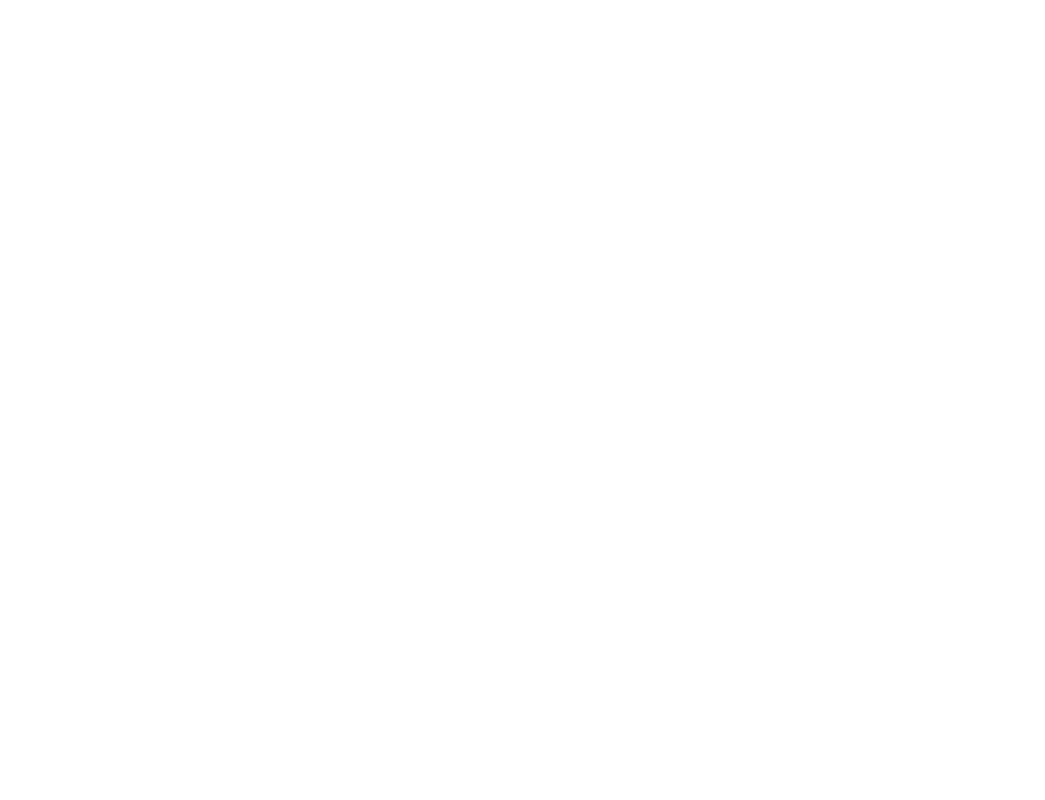
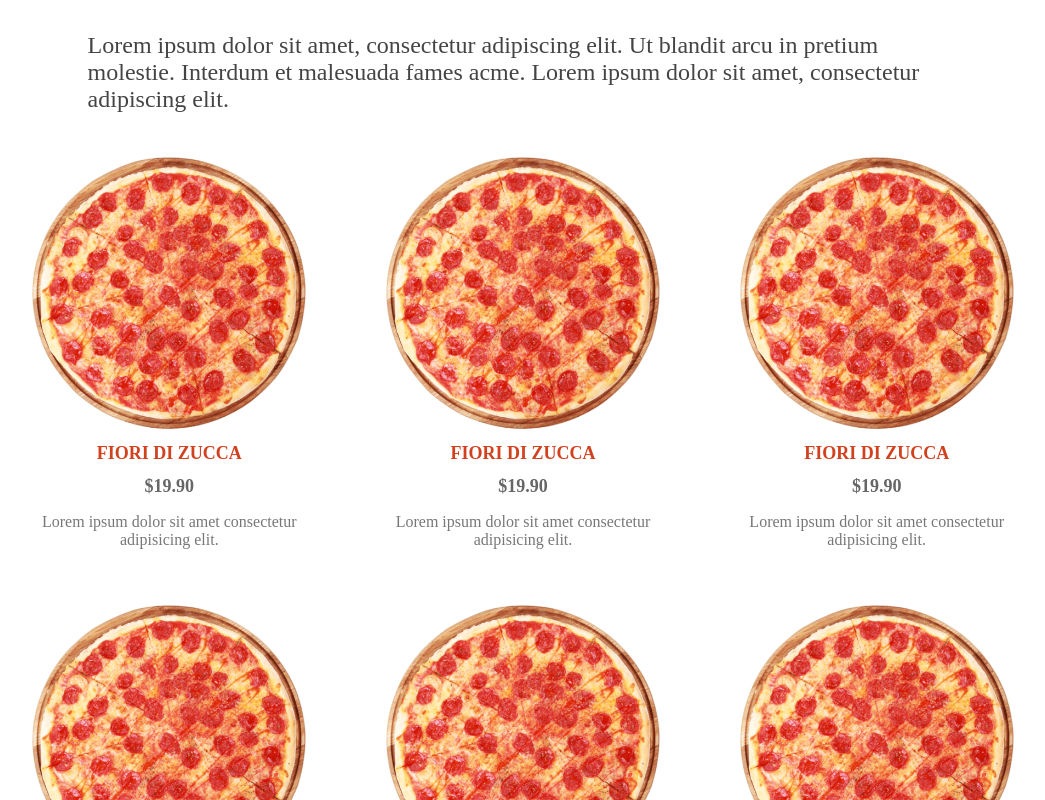
Before and after one commit to johnsistem/restaurant, a Next.js app: page / in a window 1280 px wide. Shown: the part 800-1600 px from the top of the page, without its empty margins (117-1162 px from the left). Before the commit the page ends 800 px from the top, so only its background shows below. Built offline with nearby package versions, Linux system fonts and the light colour scheme.

Commit message:
created components,footer and images

```diff
--- /dev/null
+++ b/components/PizzaCard.jsx
@@ -0,0 +1,22 @@
+import React from 'react';
+import styles from "../styles/PizzaCard.module.css";
+import Image from 'next/image';
+
+
+
+
+const PizzaCard = () => {
+   return (
+		<div className={styles.container}>
+			<Image src="/img/pizza.png" alt="" width="500" height="500" />
+			<h1 className={styles.title}>FIORI DI ZUCCA</h1>
+			<span className={styles.price}>$19.90</span>
+			<p className={styles.desc}>
+
+				Lorem ipsum dolor sit amet consectetur adipisicing elit.
+			</p>
+		</div>
+	);
+};
+
+export default PizzaCard;
--- /dev/null
+++ b/components/PizzaList.jsx
@@ -0,0 +1,27 @@
+import React from 'react';
+import styles from "../styles/PizzaList.module.css";
+import PizzaCard from './PizzaCard.jsx';
+const PizzaList = () => {
+   return (
+		<div className={styles.container}>
+			<h1 className={styles.title}>THES BEST PIZZA IN THE TOWN</h1>
+			<p className={styles.desc}>
+				Lorem ipsum dolor sit amet, consectetur adipiscing elit. Ut blandit
+				arcu in pretium molestie. Interdum et malesuada fames acme. Lorem
+				ipsum dolor sit amet, consectetur adipiscing elit.
+         </p>
+			<div className={styles.wrapper}>
+				<PizzaCard/>
+				<PizzaCard/>
+				<PizzaCard/>
+				<PizzaCard/>
+				<PizzaCard/>
+				<PizzaCard/>
+				<PizzaCard/>
+				<PizzaCard/>
+			</div>
+		</div>
+	);
+};
+
+export default PizzaList;
--- a/pages/index.js
+++ b/pages/index.js
@@ -1,6 +1,7 @@
 import Head from "next/head";
 import Image from "next/image";
 import Featured from "../components/Featured.jsx";
+import PizzaList from "../components/PizzaList.jsx";
 import styles from "../styles/Home.module.css";
 
 export default function Home() {
@@ -12,6 +13,7 @@
 				<link rel="icon" href="/favicon.ico" />
 			</Head>
 			<Featured />
+			<PizzaList/>
 
 		</div>
 	);
--- a/styles/Featured.module.css
+++ b/styles/Featured.module.css
@@ -19,6 +19,7 @@
    width: 300vw;
    height: 100%;
    display: flex;
+   transition: all 1.5s ease-in-out;/* moving sofly */
 }
 .imgContainer {
    width: 100vw;
--- /dev/null
+++ b/styles/Footer.module.css
@@ -0,0 +1,38 @@
+.container{
+  height: calc(100vh - 100px);
+  background: #222;
+  display: flex;
+
+}
+
+.item{
+   flex: 1;
+   position: relative;
+   display: flex;
+
+}
+
+.item:last-child{
+  flex: 2;
+  padding: 50px;
+  justify-content: space-between;
+
+}
+
+.card{
+  flex: 1;
+  padding: 0 20px;
+}
+
+.title{
+   font-size: 18px;
+   color: #b7903c;
+}
+
+.text{
+  color:lightgray;
+}
+
+.motto{
+  color: rgb(211,211,211);
+}
--- a/styles/NavBar.module.css
+++ b/styles/NavBar.module.css
@@ -7,7 +7,7 @@
 	justify-content: space-between;
 	position: sticky;
 	top: 0;
-	/* z-index: 999; */
+	z-index: 999;/* apilamiento de capaz */
 }
 
 .item {
--- /dev/null
+++ b/styles/PizzaCard.module.css
@@ -0,0 +1,27 @@
+.container{
+
+   width: 22%; /* ?? */
+   padding: 10px;
+   display: flex;
+   flex-direction: column;
+   align-items: center;
+   justify-content: center;
+   padding: 20px 40px;
+   cursor: pointer;
+
+}
+.title{
+   font-size: 18px;
+   font-weight: bold;
+   color:#d1411e
+}
+.price{
+   font-size: 18px;
+   font-weight: bold;
+   color:#666
+}
+
+.desc{
+   text-align:center;
+   color:#777
+}
--- /dev/null
+++ b/styles/PizzaList.module.css
@@ -0,0 +1,18 @@
+.container{
+   padding: 20px 10px;
+   display: flex;
+   flex-direction: column;
+   align-items: center;
+}
+.desc{
+   font-size: 24px;
+   color: #444;
+   width: 70%;
+}
+.wrapper{
+   width: 100%;
+   display: flex;
+   align-items: center;
+   justify-content:center;
+   flex-wrap:wrap ;
+}
--- /dev/null
+++ b/styles/Product.module.css
@@ -0,0 +1,24 @@
+.container{
+  height: calc(100vh - 100px);
+  display: flex;
+}
+
+.left{
+   flex: 1;
+   height: 100%;
+   display: flex;
+   align-items: center;
+   justify-content: center;
+
+}
+
+.right{
+   flex: 1;
+   padding: 20px;
+}
+
+.imgContainer{
+   width: 80%;
+   height: 80%;
+  position: relative;
+}
```
Also changed, not shown: components/Footer.jsx (+54 -12 lines), pages/product/[id].jsx (added, +42 -0 lines).
